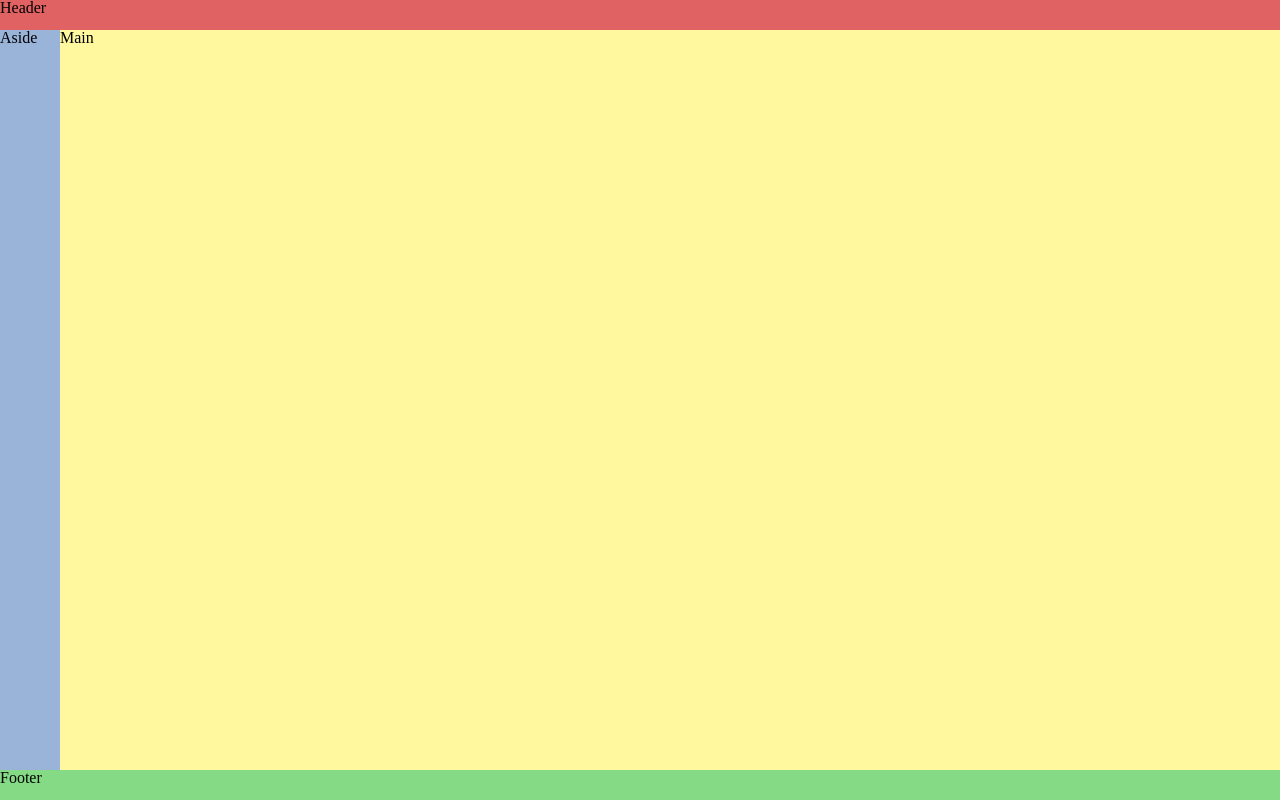
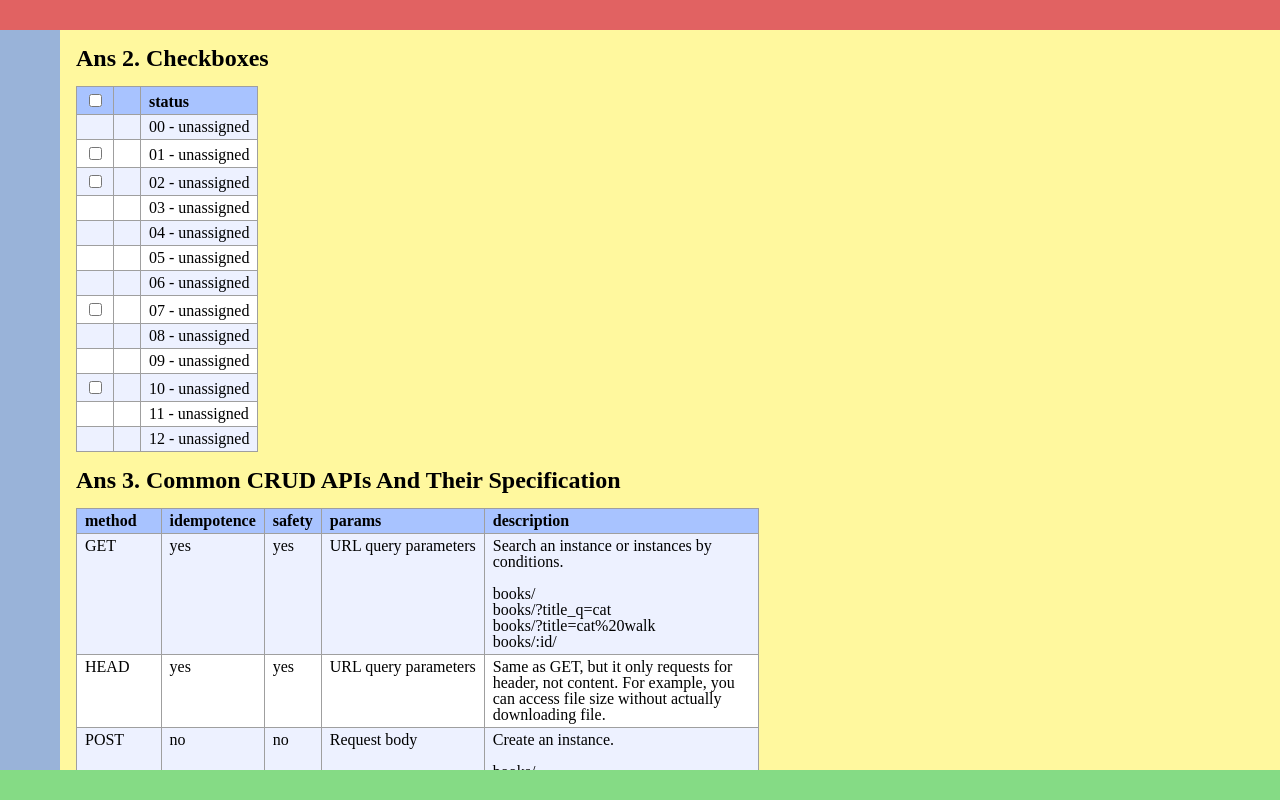
Before and after one commit to Lilybon/morrison-express-pretest, a React (Create React App) app: page / in a window 1280 px wide. Built offline with nearby package versions, Linux system fonts and the light colour scheme.

Commit message:
feat: add solutions ui

```diff
--- a/src/App.js
+++ b/src/App.js
@@ -1,10 +1,172 @@
 // import FlexLayout from './layouts/FlexLayout'
+import styled from 'styled-components'
 import GridLayout from './layouts/GridLayout'
+import RTable from './components/RTable'
+
+const ContentWrapper = styled.div`
+  padding: 16px;
+`
+
+const Section = styled.section`
+  margin-bottom: 16px;
+`
+
+const SectionTitle = styled.h3`
+  margin-bottom: 16px;
+  font-size: 24px;
+  font-weight: bold;
+  text-transform: capitalize;
+`
 
 function App() {
+  const options = Array.from(Array(13), (_, index) => ({
+    label: index.toString().padStart(2, 0) + ' - unassigned',
+    value: index,
+    disabled: !!Math.round(Math.random()),
+  }))
   return (
     // <FlexLayout />
-    <GridLayout />
+    <GridLayout
+      main={
+        <ContentWrapper>
+          <Section>
+            <SectionTitle>ans 2. checkboxes</SectionTitle>
+            <RTable
+              head={
+                <tr>
+                  <th>
+                    <input type="checkbox" value=""></input>
+                  </th>
+                  <th width={10}></th>
+                  <th>status</th>
+                </tr>
+              }
+              body={options.map((option) => (
+                <tr key={option.value}>
+                  <td>
+                    {!option.disabled && (
+                      <input type="checkbox" value={option.value} />
+                    )}
+                  </td>
+                  <td></td>
+                  <td>{option.label}</td>
+                </tr>
+              ))}
+            />
+          </Section>
+          <Section>
+            <SectionTitle>
+              ans 3. common CRUD APIs and their specification
+            </SectionTitle>
+            <RTable
+              head={
+                <tr>
+                  <th>method</th>
+                  <th>idempotence</th>
+                  <th>safety</th>
+                  <th>params</th>
+                  <th>description</th>
+                </tr>
+              }
+              body={
+                <>
+                  <tr>
+                    <td>GET</td>
+                    <td>yes</td>
+                    <td>yes</td>
+                    <td>URL query parameters</td>
+                    <td width={'200px'}>
+                      <p>Search an instance or instances by conditions.</p>
+                      <br />
+                      <pre>
+                        books/{'\n'}
+                        books/?title_q=cat{'\n'}
+                        books/?title=cat%20walk{'\n'}
+                        books/:id/{'\n'}
+                      </pre>
+                    </td>
+                  </tr>
+                  <tr>
+                    <td>HEAD</td>
+                    <td>yes</td>
+                    <td>yes</td>
+                    <td>URL query parameters</td>
+                    <td width={'200px'}>
+                      <p>
+                        Same as GET, but it only requests for header, not
+                        content. For example, you can access file size without
+                        actually downloading file.
+                      </p>
+                    </td>
+                  </tr>
+                  <tr>
+                    <td>POST</td>
+                    <td>no</td>
+                    <td>no</td>
+                    <td>Request body</td>
+                    <td>
+                      <p>Create an instance.</p>
+                      <br />
+                      <pre>
+                        books/{'\n'}
+                        {'{"title": "cat walk", "author": "lilybon"}'}
+                      </pre>
+                    </td>
+                  </tr>
+                  <tr>
+                    <td>PUT</td>
+                    <td>yes</td>
+                    <td>no</td>
+                    <td>Request body</td>
+                    <td>
+                      <p>Replace all properties of an instance.</p>
+                      <br />
+                      <pre>
+                        books/:id/{'\n'}
+                        {'{"title": "cat run", "author": "lilybon"}'}
+                      </pre>
+                    </td>
+                  </tr>
+                  <tr>
+                    <td>PATCH</td>
+                    <td>no</td>
+                    <td>no</td>
+                    <td>Request body</td>
+                    <td>
+                      <p>Update partial properties of an instance.</p>
+                      <br />
+                      <pre>
+                        books/:id/{'\n'}
+                        {'{"title": "cat run"}'}
+                      </pre>
+                    </td>
+                  </tr>
+                  <tr>
+                    <td>DELETE</td>
+                    <td>yes</td>
+                    <td>no</td>
+                    <td>Request body</td>
+                    <td>books/:id/</td>
+                  </tr>
+                  <tr>
+                    <td>OPTIONS</td>
+                    <td>yes</td>
+                    <td>yes</td>
+                    <td>-</td>
+                    <td>
+                      Commonly, it comes up by CORS case, client will send a
+                      safe preflight request before sending actual request. It
+                      gives server a chance to examine what the actual request
+                      will look like before it make.
+                    </td>
+                  </tr>
+                </>
+              }
+            />
+          </Section>
+        </ContentWrapper>
+      }
+    />
   )
 }
 
--- /dev/null
+++ b/src/components/RTable.js
@@ -0,0 +1,40 @@
+import styled from 'styled-components'
+
+const borderColor = '#9f9f9f'
+
+const Table = styled.table`
+  border: 1px solid ${borderColor};
+  th,
+  td {
+    margin: 0;
+    padding: 4px 8px;
+    border-bottom: 1px solid ${borderColor};
+    border-right: 1px solid ${borderColor};
+    text-align: left;
+
+    :last-child {
+      border-right: 0;
+    }
+  }
+  thead tr {
+    font-weight: bold;
+    background-color: #a8c3ff;
+  }
+  tbody tr {
+    :nth-child(odd) {
+      background-color: #edf1ff;
+    }
+    :nth-child(even) {
+      background-color: #ffffff;
+    }
+  }
+`
+// TODO: try using config props to generate template and custom column cell
+export default function RTable({ head, body }) {
+  return (
+    <Table>
+      <thead>{head}</thead>
+      <tbody>{body}</tbody>
+    </Table>
+  )
+}
--- a/src/layouts/GridLayout.js
+++ b/src/layouts/GridLayout.js
@@ -34,13 +34,13 @@ const Footer = styled.footer`
   background-color: ${layoutTheme.green};
 `
 
-export default function GridLayout() {
+export default function GridLayout({ header, aside, main, footer }) {
   return (
     <Layout>
-      <Header>Header</Header>
-      <Aside>Aside</Aside>
-      <Main>Main</Main>
-      <Footer>Footer</Footer>
+      <Header>{header}</Header>
+      <Aside>{aside}</Aside>
+      <Main>{main}</Main>
+      <Footer>{footer}</Footer>
     </Layout>
   )
 }
```
Also changed, not shown: src/layouts/FlexLayout.js (+5 -5 lines).
